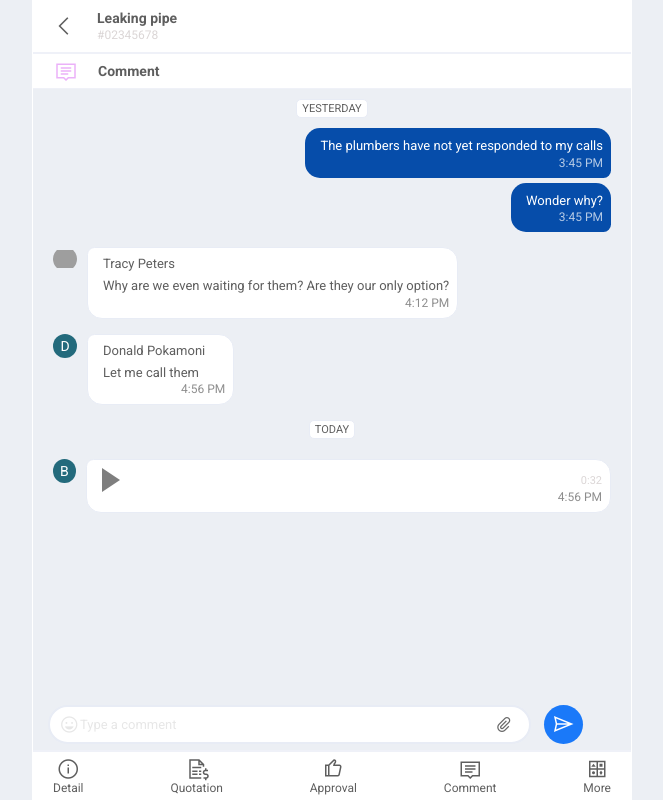
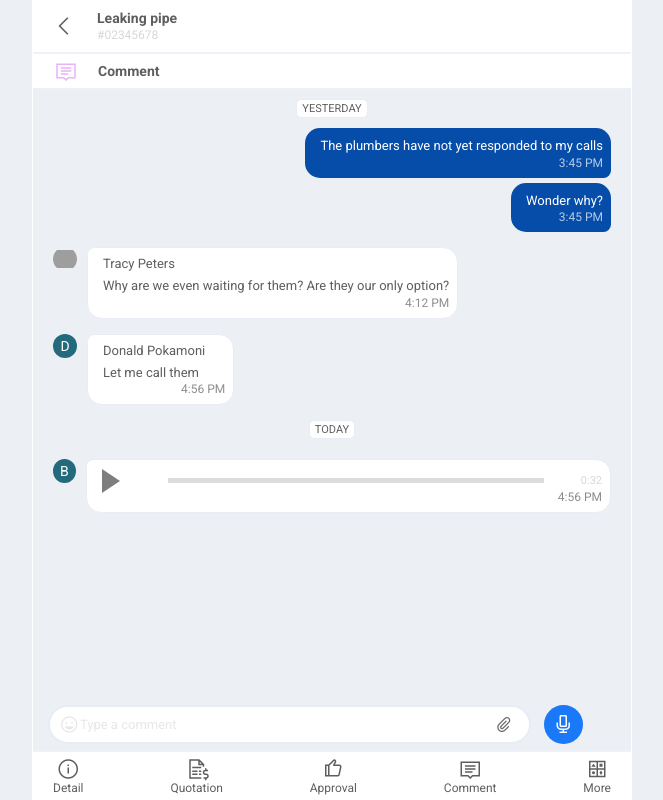
Before and after one commit to TheDrizzyWay/sysserve, an Angular app: page / in a window 1280 px wide. Shown: the whole page, without its empty margins (308-971 px from the left). Built offline with nearby package versions, Linux system fonts and the light colour scheme; grey boxes are pictures that could not be loaded.

Commit message:
add play and pause toggle

```diff
--- a/src/app/comment/comment.component.css
+++ b/src/app/comment/comment.component.css
@@ -134,11 +134,12 @@
   width: 0;
   border: 12px solid var(--white);
   border-left: 18px solid #7e7e7e;
+  margin-top: 1px;
 }
 
 .audio-player .pause {
-  height: 1.5rem;
-  width: 4rem;
+  height: 2.5rem;
+  width: 3rem;
   cursor: pointer;
   position: relative;
 }
@@ -149,22 +150,29 @@
   left: 0px;
   background: blue;
   content: "";
-  height: 2rem;
+  height: 2.5rem;
   width: 0.7rem;
 }
 
 .audio-player .pause::after {
   position: absolute;
   top: 0;
-  right: 2rem;
+  right: 1rem;
   background: blue;
   content: "";
-  height: 2rem;
+  height: 2.5rem;
   width: 0.7rem;
 }
 
 .audio-player .play:hover {
   transform: scale(1.1);
+}
+
+.audio-player .audio-progress {
+  flex-basis: 75%;
+  background-color: #DCDCDC;
+  height: 5px;
+  align-self: center;
 }
 
 .audio-player .audio-time {
--- a/src/app/comment/comment.component.html
+++ b/src/app/comment/comment.component.html
@@ -45,7 +45,8 @@
       <div class="history-received audio-wrapper flex-column">
         <div class="audio-player">
           <div class="controls flex-row">
-            <div class="toggle-play play"></div>
+            <div class="toggle-play play" (click)="play()" #playPause></div>
+            <div class="audio-progress"></div>
             <p class="audio-time">0:32</p>
           </div>
         </div>
@@ -60,8 +61,8 @@
       <i class="las la-paperclip attach cursor-pointer"></i>
       <textarea cols="30" rows="1" class="message-box" placeholder="Type a comment" id="post-comment"></textarea>
       <button class="send-btn">
-        <!-- <i class="las la-microphone"></i> -->
-        <i class="las la-paper-plane"></i>
+        <i class="las la-microphone" *ngIf="!isTyping"></i>
+        <i class="las la-paper-plane" *ngIf="isTyping"></i>
       </button>
     </div>
   </div>
--- a/src/app/comment/comment.component.ts
+++ b/src/app/comment/comment.component.ts
@@ -1,4 +1,4 @@
-import { Component, OnInit } from '@angular/core';
+import { Component, ElementRef, OnInit, ViewChild } from '@angular/core';
 
 @Component({
   selector: 'app-comment',
@@ -6,6 +6,9 @@ import { Component, OnInit } from '@angular/core';
   styleUrls: ['./comment.component.css']
 })
 export class CommentComponent implements OnInit {
+  textBox: HTMLTextAreaElement;
+
+  @ViewChild('playPause') playBtn: ElementRef<HTMLDivElement>;
 
   constructor() { }
 
@@ -13,14 +16,29 @@ export class CommentComponent implements OnInit {
     this.setTextAreaHeight()
   }
 
+  get isTyping(): boolean {
+    return this.textBox.value.trim().length > 0;
+  }
+
   setTextAreaHeight(): void {
-    const textArea = document.getElementById('post-comment');
+    this.textBox = <HTMLTextAreaElement>document.getElementById('post-comment');
 
-    textArea.setAttribute('style', 'height:' + (textArea.scrollHeight + 4) + 'px;overflow-y:hidden;');
-    textArea.addEventListener('input', () => {
-      textArea.style.height = 'auto';
-      textArea.style.height = (textArea.scrollHeight) + 'px';
+    this.textBox.setAttribute('style', 'height:' + (this.textBox.scrollHeight + 4) + 'px;overflow-y:hidden;');
+    this.textBox.addEventListener('input', () => {
+      this.textBox.style.height = 'auto';
+      this.textBox.style.height = (this.textBox.scrollHeight) + 'px';
     }, false);
   }
 
+  // TODO separate audio component
+  play(): void {
+    if (this.playBtn.nativeElement.classList.contains('play')) {
+      this.playBtn.nativeElement.classList.remove('play');
+      this.playBtn.nativeElement.classList.add('pause');
+    } else {
+      this.playBtn.nativeElement.classList.remove('pause');
+      this.playBtn.nativeElement.classList.add('play');
+    }
+  }
+
 }
```
